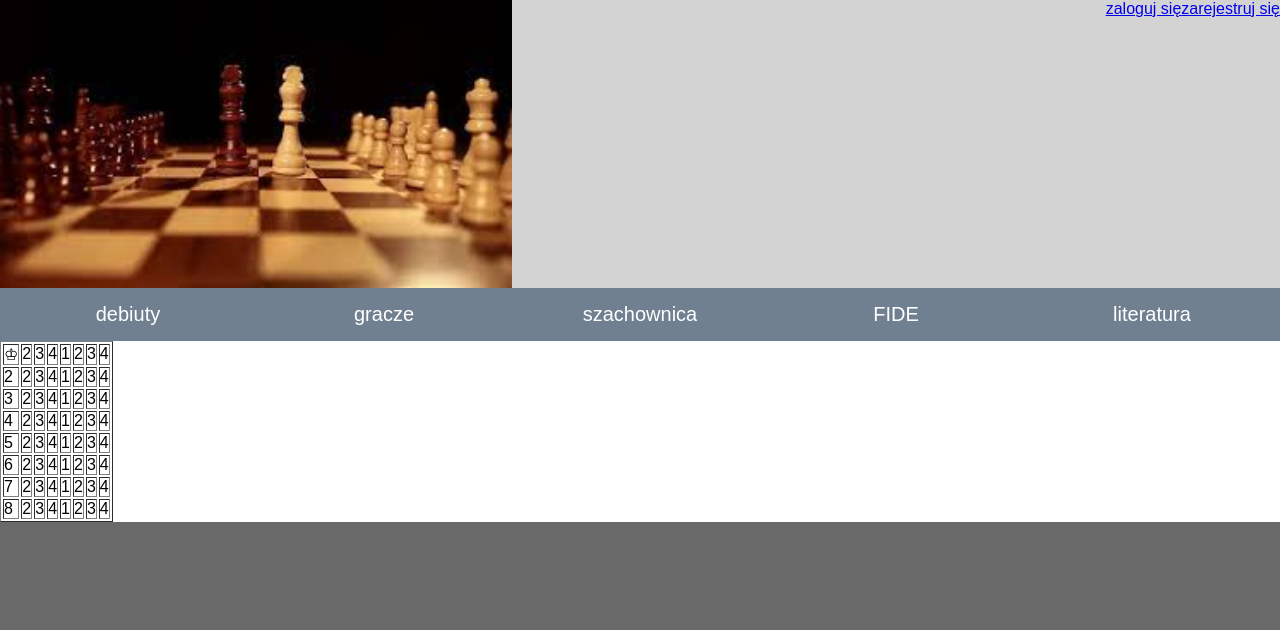
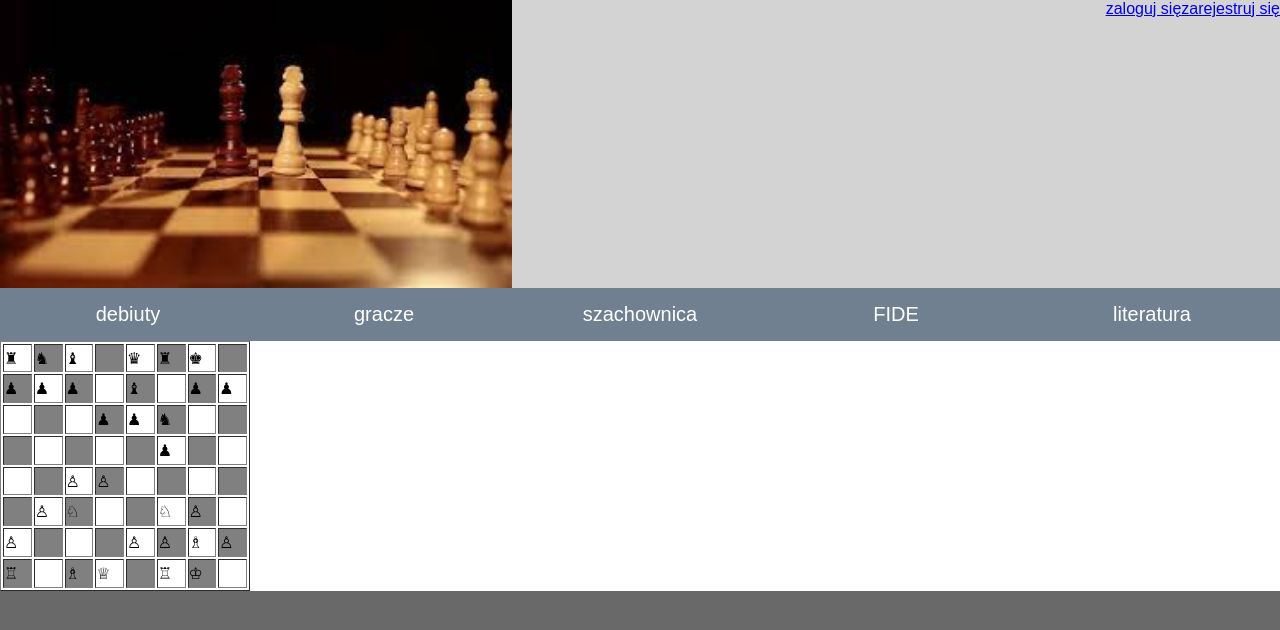
Before and after one commit to artialpha/Chess, a Django app: page /chess-board/ in a window 1280 px wide. Shown: the top 630 px of the page. Run offline with Django 3.2, Linux system fonts and the light colour scheme; parts of the project's set-up code (start-up, migrations or seed data) failed here and were passed over.

Commit message:
chessboard from epd

```diff
--- a/mysite/chess/views.py
+++ b/mysite/chess/views.py
@@ -1,8 +1,11 @@
+import itertools
+
 from django.http import HttpResponse
 from django.shortcuts import render
 from mysite import settings
 from .models import ChessOpening
 from .forms import ChessOpeningForm
+import re
 
 
 def index(request):
@@ -45,4 +48,106 @@ def chess_opening(request, open_id):
 
 
 def chess_board(request):
-    return render(request, 'chess/chess_board.html', {})
+
+    def translate(char):
+        if char == 'k':
+            return '&#9818;'
+        if char == 'q':
+            return '&#9819;'
+        if char == 'r':
+            return '&#9820;'
+        if char == 'b':
+            return '&#9821;'
+        if char == 'n':
+            return '&#9822;'
+        if char == 'p':
+            return '&#9823;'
+
+        if char == 'K':
+            return '&#9812;'
+        if char == 'Q':
+            return '&#9813;'
+        if char == 'R':
+            return '&#9814;'
+        if char == 'B':
+            return '&#9815;'
+        if char == 'N':
+            return '&#9816;'
+        if char == 'P':
+            return '&#9817;'
+
+    def get_position(string, line):
+        uni = 97
+        index = 0
+        list_out = []
+        for char in string:
+            # print(char)
+            if char.isdigit():
+                index += int(char)
+            else:
+                list_out.append((chr(index + uni), line, translate(char)))
+                index += 1 if index < 8 else index
+        return list_out
+
+    def create_chess_board(epd):
+        mylist = []
+        for index, line in enumerate(epd):
+            mylist.append(get_position(line, 8 - index))
+
+        return mylist
+
+    def chess_dictionary(mylist):
+        dictionary = {}
+        for i in mylist:
+            # print(i)
+            dictionary[i[0].capitalize() + str(i[1])] = i[2]
+        return dictionary
+
+
+    position2 = {
+        "A8": "&#9820;",
+        "B8": "&#9822;",
+        "C8": "&#9821;",
+        "D8": "&#9819;",
+        "E8": "&#9818;",
+        "F8": "&#9821;",
+        "G8": "&#9822;",
+        "H8": "&#9820;",
+
+        "A7": "&#9823;",
+        "B7": "&#9823;",
+        "C7": "&#9823;",
+        "D7": "&#9823;",
+        "E7": "&#9823;",
+        "F7": "&#9823;",
+        "G7": "&#9823;",
+        "H7": "&#9823;",
+
+        "A1": "&#9814;",
+        "B1": "&#9816;",
+        "C1": "&#9815;",
+        "D1": "&#9813;",
+        "E1": "&#9812;",
+        "F1": "&#9815;",
+        "G1": "&#9816;",
+        "H1": "&#9814;",
+
+        "A2": "&#9817;",
+        "B2": "&#9817;",
+        "C2": "&#9817;",
+        "D2": "&#9817;",
+        "E2": "&#9817;",
+        "F2": "&#9817;",
+        "G2": "&#9817;",
+        "H2": "&#9817;",
+    }
+
+    epd = 'rnb1qrk1/ppp1b1pp/3ppn2/5p2/2PP4/1PN2NP1/P3PPBP/R1BQ1RK1'
+
+    mylist = create_chess_board(epd.split('/'))
+    mylist = chess_dictionary(itertools.chain.from_iterable(mylist))
+
+    context = {
+        'position': mylist,
+    }
+    return render(request, 'chess/chess_board.html', context)
--- a/mysite/templates/chess/chess_board.html
+++ b/mysite/templates/chess/chess_board.html
@@ -3,96 +3,110 @@
 {% block title %}chess board{% endblock %}
 
 {% block content %}
-    <table border="1" class="chess">
+    <table border="1" class="chess" style="width:250px; height:250px;" >
         <tr>
             <!-- 1-8 -->
-            <td bgcolor="white" class="white">&#9812;</td>
-            <td>2</td>
-            <td>3</td>
-            <td>4</td>
-            <td>1</td>
-            <td>2</td>
-            <td>3</td>
-            <td>4</td>
+            <td bgcolor="white" id="A8"></td>
+            <td bgcolor="grey" id="B8"></td>
+            <td bgcolor="white" id="C8"></td>
+            <td bgcolor="grey" id="D8"></td>
+            <td bgcolor="white" id="E8"></td>
+            <td bgcolor="grey" id="F8"></td>
+            <td bgcolor="white" id="G8"></td>
+            <td bgcolor="grey" id="H8"></td>
+
         </tr>
         <tr>
 
-            <td>2</td>
-            <td>2</td>
-            <td>3</td>
-            <td>4</td>
-            <td>1</td>
-            <td>2</td>
-            <td>3</td>
-            <td>4</td>
+            <td bgcolor="grey" id="A7"></td>
+            <td bgcolor="white" id="B7"></td>
+            <td bgcolor="grey" id="C7"></td>
+            <td bgcolor="white" id="D7"></td>
+            <td bgcolor="grey" id="E7"></td>
+            <td bgcolor="white" id="F7"></td>
+            <td bgcolor="grey" id="G7"></td>
+            <td bgcolor="white" id="H7"></td>
         </tr>
                 <tr>
 
-            <td>3</td>
-            <td>2</td>
-            <td>3</td>
-            <td>4</td>
-            <td>1</td>
-            <td>2</td>
-            <td>3</td>
-            <td>4</td>
+            <td bgcolor="white" id="A6"></td>
+            <td bgcolor="grey" id="B6"></td>
+            <td bgcolor="white" id="C6"></td>
+            <td bgcolor="grey" id="D6"></td>
+            <td bgcolor="white" id="E6"></td>
+            <td bgcolor="grey" id="F6"></td>
+            <td bgcolor="white" id="G6"></td>
+            <td bgcolor="grey" id="H6"></td>
         </tr>
                 <tr>
 
-            <td>4</td>
-            <td>2</td>
-            <td>3</td>
-            <td>4</td>
-            <td>1</td>
-            <td>2</td>
-            <td>3</td>
-            <td>4</td>
+            <td bgcolor="grey" id="A5"></td>
+            <td bgcolor="white" id="B5"></td>
+            <td bgcolor="grey" id="C5"></td>
+            <td bgcolor="white" id="D5"></td>
+            <td bgcolor="grey" id="E5"></td>
+            <td bgcolor="white" id="F5"></td>
+            <td bgcolor="grey" id="G5"></td>
+            <td bgcolor="white" id="H5"></td>
         </tr>
                 <tr>
 
-            <td>5</td>
-            <td>2</td>
-            <td>3</td>
-            <td>4</td>
-            <td>1</td>
-            <td>2</td>
-            <td>3</td>
-            <td>4</td>
+            <td bgcolor="white" id="A4"></td>
+            <td bgcolor="grey" id="B4"></td>
+            <td bgcolor="white" id="C4"></td>
+            <td bgcolor="grey" id="D4"></td>
+            <td bgcolor="white" id="E4"></td>
+            <td bgcolor="grey" id="F4"></td>
+            <td bgcolor="white" id="G4"></td>
+            <td bgcolor="grey" id="H4"></td>
         </tr>
                 <tr>
 
-            <td>6</td>
-            <td>2</td>
-            <td>3</td>
-            <td>4</td>
-            <td>1</td>
-            <td>2</td>
-            <td>3</td>
-            <td>4</td>
+            <td bgcolor="grey" id="A3"></td>
+            <td bgcolor="white" id="B3"></td>
+            <td bgcolor="grey" id="C3"></td>
+            <td bgcolor="white" id="D3"></td>
+            <td bgcolor="grey" id="E3"></td>
+            <td bgcolor="white" id="F3"></td>
+            <td bgcolor="grey" id="G3"></td>
+            <td bgcolor="white" id="H3"></td>
         </tr>
                 <tr>
 
-            <td>7</td>
-            <td>2</td>
-            <td>3</td>
-            <td>4</td>
-            <td>1</td>
-            <td>2</td>
-            <td>3</td>
-            <td>4</td>
+            <td bgcolor="white" id="A2"></td>
+            <td bgcolor="grey" id="B2"></td>
+            <td bgcolor="white" id="C2"></td>
+            <td bgcolor="grey" id="D2"></td>
+            <td bgcolor="white" id="E2"></td>
+            <td bgcolor="grey" id="F2"></td>
+            <td bgcolor="white" id="G2"></td>
+            <td bgcolor="grey" id="H2"></td>
         </tr>
                 <tr>
 
-            <td>8</td>
-            <td>2</td>
-            <td>3</td>
-            <td>4</td>
-            <td>1</td>
-            <td>2</td>
-            <td>3</td>
-            <td>4</td>
+            <td bgcolor="grey" id="A1"></td>
+            <td bgcolor="white" id="B1"></td>
+            <td bgcolor="grey" id="C1"></td>
+            <td bgcolor="white" id="D1"></td>
+            <td bgcolor="grey" id="E1"></td>
+            <td bgcolor="white" id="F1"></td>
+            <td bgcolor="grey" id="G1"></td>
+            <td bgcolor="white" id="H1"></td>
         </tr>
 
 
     </table>
+
+<script type="text/javascript">
+    function myFunction() {
+        document.getElementById("A8").innerHTML = "{{ position.A8|safe }}";
+    }
+
+    function myFunction() {
+        {% for key, value in position.items %}
+            document.getElementById("{{ key }}").innerHTML = "{{ value|safe }}";
+        {% endfor %}
+    }
+    myFunction();
+</script>
 {% endblock %}
```
Also changed, not shown: mysite/chess/admin.py (+14 -2 lines), mysite/db.sqlite3, 5 other files.
